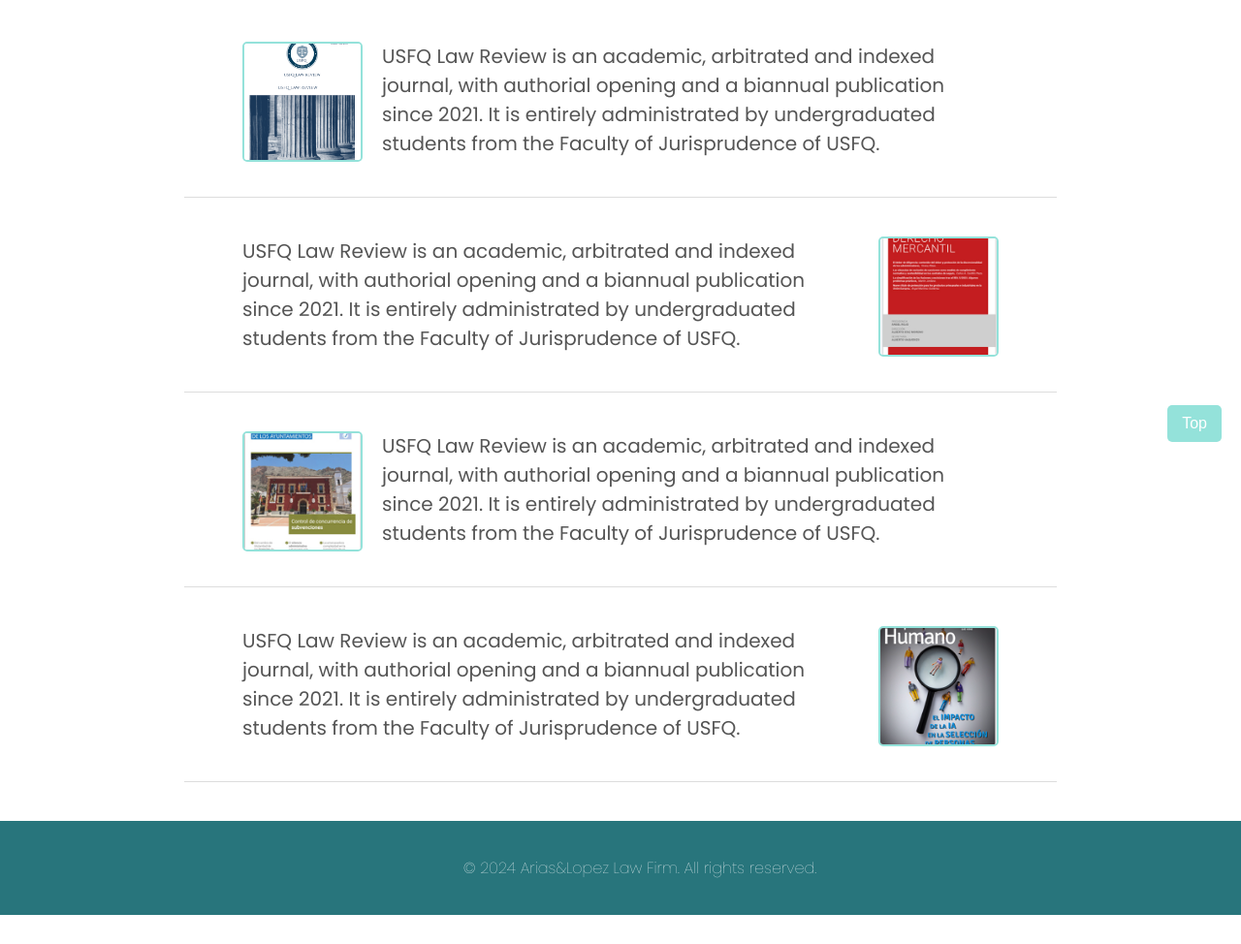
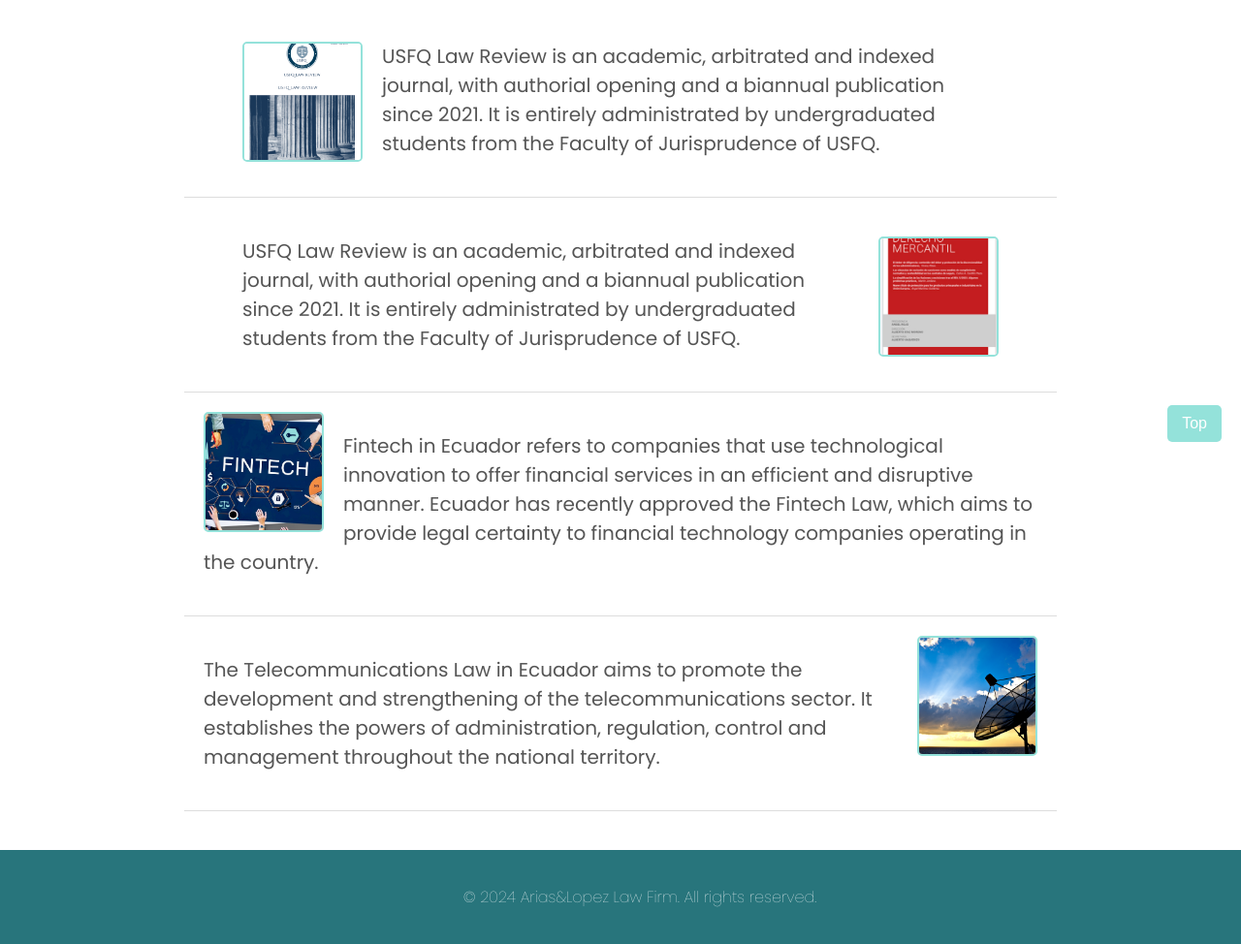
Before and after one commit to JoselynAL/final-project-course-1, a plain HTML site: page Pages/Areas.html in a window 1280 px wide. Shown: the part 234-1208 px from the top of the page at 97% size. Before the commit the page ends 1178 px from the top, so only its background shows below. Drawn offline with Linux system fonts and the light colour scheme.

Commit message:
css units

```diff
--- a/Pages/Areas.html
+++ b/Pages/Areas.html
@@ -21,12 +21,13 @@
     <main>
         <div class="law-areas-page">
             <h2>Sources</h2>
+            <div>
                 <ul>
                     <li>
                         <figure>
                             <picture>
                                 <source srcset="../assets/images/usfq-law-review.png" media="(max-width: 600px)">
-                            <source srcset=../assets/images/usfq-law-review.png" media="(max-width: 1024px)">
+                                <source srcset="../assets/images/usfq-law-review.png" media="(max-width: 1024px)">
                                 <img src="../assets/images/usfq-law-review.png" alt="Law Review">
                             </picture>
                             <figcaption>USFQ Law Review is an academic, arbitrated and indexed journal,
@@ -34,8 +35,6 @@
                                 administrated by undergraduated students from the Faculty of Jurisprudence of USFQ.
                             </figcaption>
                         </figure>
-                    <!-- <img src="../assets/images/data-protection.jpg" alt="Data Protection">
-                    <p>On November 13, 2021, the President of Ecuador issued the Regulation to the Personal Data Protection Organic Law, whose main purpose is to develop aspects already provided for in the law.</p> -->
                     </li>
                     <li>
                         <figure>
@@ -49,40 +48,27 @@
                                 administrated by undergraduated students from the Faculty of Jurisprudence of USFQ.
                             </figcaption>
                         </figure>
-                    <!-- <img src="../assets/images/compliance.jpg" alt="Digital Compliance">
-                    <p>Ecuador’s approach to e-commerce is shaped by several essential regulations designed to foster a secure and equitable digital marketplace.</p> -->
+                    </li>
+                </ul>
+            </div>
+            <div class="flex-images-css">
+                <ul>
+                    <li>
+                        <img src="../assets/images/fintech.jpg" alt="E-commerce & FinTech">
+                        <p>Fintech in Ecuador refers to companies that use technological innovation
+                            to offer financial services in an efficient and disruptive manner. Ecuador
+                            has recently approved the Fintech Law, which aims to provide legal certainty
+                            to financial technology companies operating in the country.</p>
                     </li>
                     <li>
-                    <figure>
-                        <picture>
-                            <source srcset="../assets/images/magazine1.png" media="(max-width: 600px)">
-                            <source srcset="../assets/images/magazine1.png" media="(max-width: 1024px)">
-                            <img src="../assets/images/magazine1.png" alt="Law Review">
-                        </picture>
-                        <figcaption>USFQ Law Review is an academic, arbitrated and indexed journal,
-                            with authorial opening and a biannual publication since 2021. It is entirely
-                            administrated by undergraduated students from the Faculty of Jurisprudence of USFQ.
-                        </figcaption>
-                    </figure>
-                    <!-- <img src="../assets/images/fintech.jpg" alt="E-commerce & FinTech">
-                    <p>Fintech in Ecuador refers to companies that use technological innovation to offer financial services in an efficient and disruptive manner. Ecuador has recently approved the Fintech Law, which aims to provide legal certainty to financial technology companies operating in the country.</p> -->
-                </li>
-                <li>
-                    <figure>
-                        <picture>
-                            <source srcset="../assets/images/magazine2.png" media="(max-width: 600px)">
-                            <source srcset="../assets/images/magazine2.png" media="(max-width: 1024px)">
-                            <img src="../assets/images/magazine2.png" alt="Law Review">
-                        </picture>
-                        <figcaption>USFQ Law Review is an academic, arbitrated and indexed journal,
-                            with authorial opening and a biannual publication since 2021. It is entirely
-                            administrated by undergraduated students from the Faculty of Jurisprudence of USFQ.
-                        </figcaption>
-                    </figure>
-                    <!-- <img src="../assets/images/telecomunicationes.jpg" alt="Telecommunications Regulation">
-                    <p>The Telecommunications Law in Ecuador aims to promote the development and strengthening of the telecommunications sector. It establishes the powers of administration, regulation, control and management throughout the national territory.</p> -->
+                        <img src="../assets/images/telecomunicationes.jpg" alt="Telecommunications Regulation">
+                        <p>The Telecommunications Law in Ecuador aims to promote the development and strengthening
+                            of the telecommunications sector. It establishes the powers of administration, regulation,
+                            control and management throughout the national territory.</p>
                     </li>
                 </ul>
+            </div>
+
         </div>
     </main>
 
--- a/main.css
+++ b/main.css
@@ -21,7 +21,7 @@ footer {
     background-color: var(--text-color);
     color: var(--secondary-color);
     text-align: center;
-    padding: 20px;
+    padding: 1.25rem;
     margin-top: 0px;
     width: 100%;
     margin-bottom: 0;
@@ -537,6 +537,14 @@ input[type="checkbox"]:checked +label + .info {
     border: 2px solid var(--primary-color);
 }
 
+.flex-images-css {
+    max-width: 100%;
+    height: auto;
+    display: block;
+    border-radius: 8px;
+    object-fit: cover;
+}
+
 /* button */
 .btn-scroll-top {
     position: fixed;
```
Lines whose indentation alone changed are shown as unchanged.
